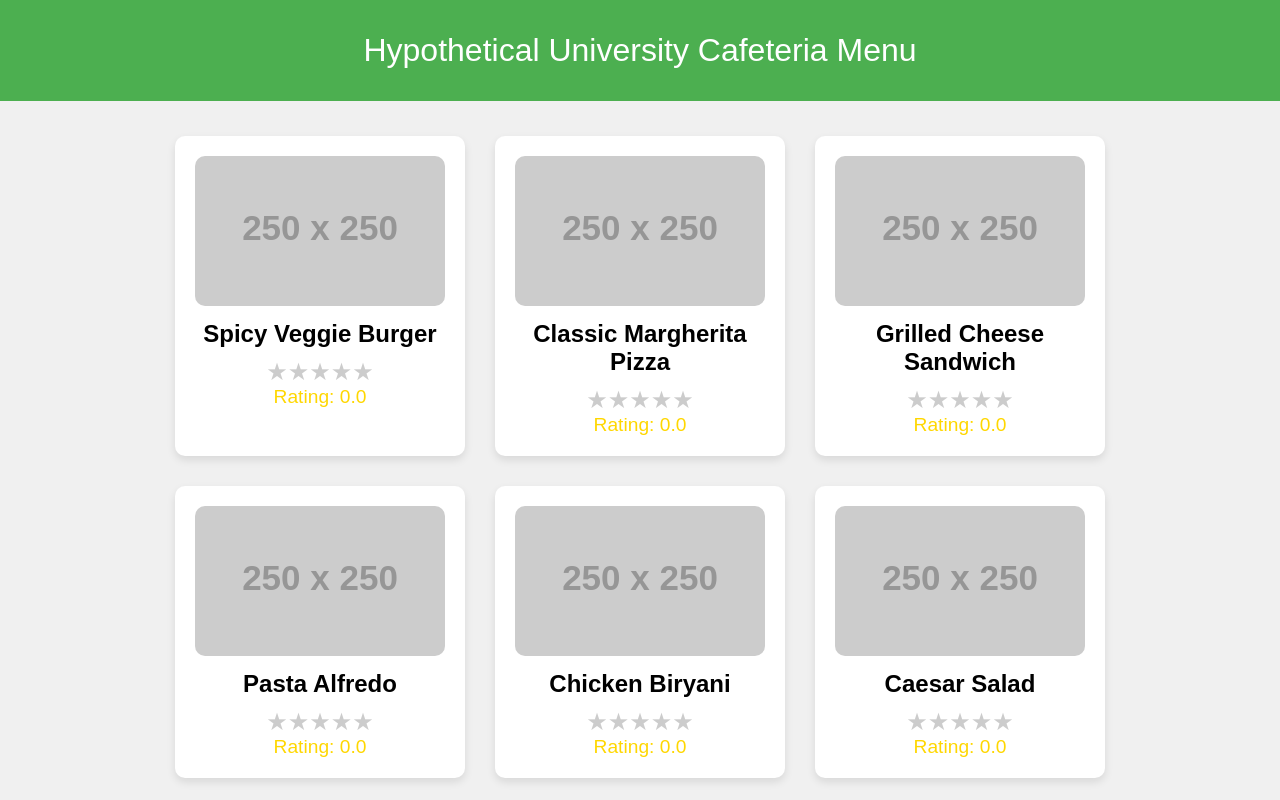
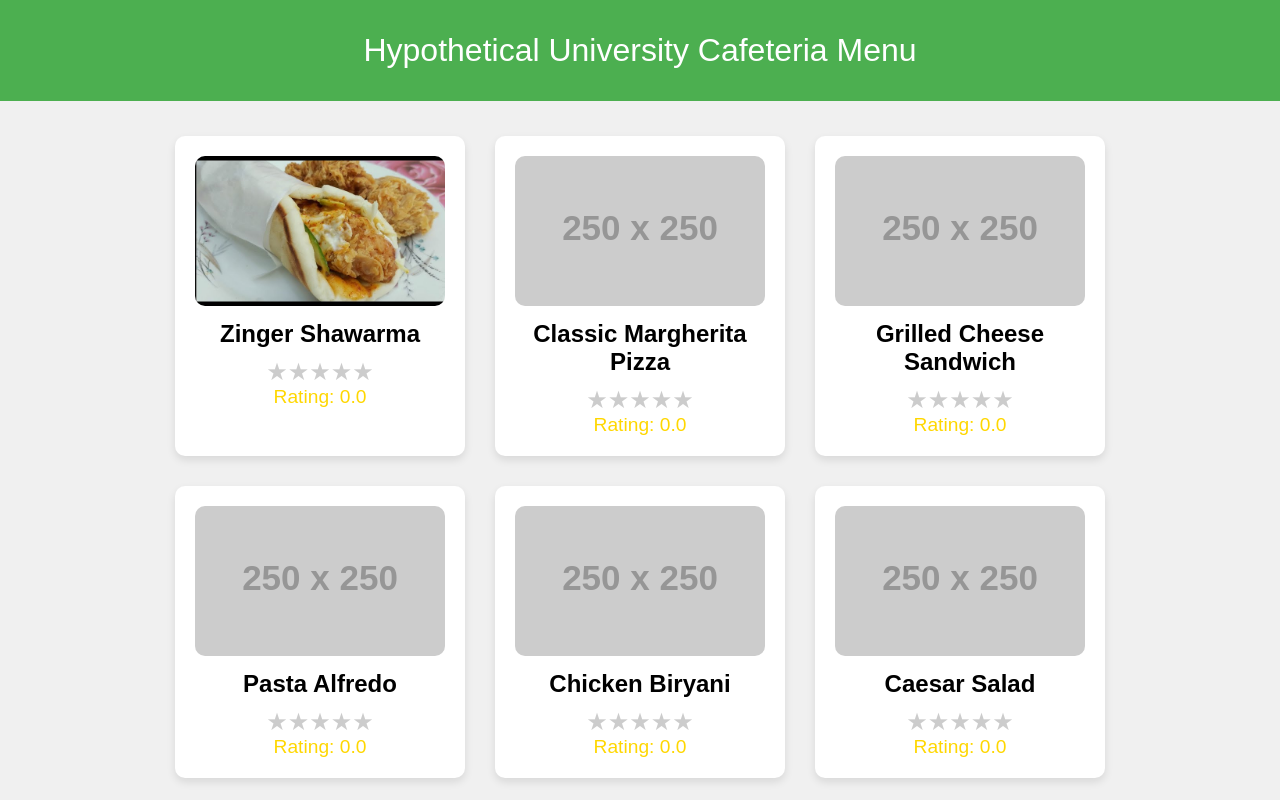
Before and after one commit to Fasih0956/Project, a plain HTML site: page project.html in a window 1280 px wide. Shown: the top 800 px of the page. Drawn offline with Linux system fonts and the light colour scheme; placeholder pictures from the web are drawn by us.

Commit message:
Update project.html

```diff
--- a/project.html
+++ b/project.html
@@ -88,7 +88,7 @@
 
     <script>
         const foodItems = [
-            { name: "Spicy Veggie Burger", image: "https://via.placeholder.com/250?text=Burger" },
+            { name: "Zinger Shawarma", image: "https://github.com/Fasih0956/Project/blob/0ac0b393383973f9f3434f63ea1636f28f7b3106/sddefault.jpg" },
             { name: "Classic Margherita Pizza", image: "https://via.placeholder.com/250?text=Pizza" },
             { name: "Grilled Cheese Sandwich", image: "https://via.placeholder.com/250?text=Sandwich" },
             { name: "Pasta Alfredo", image: "https://via.placeholder.com/250?text=Pasta" },
```
